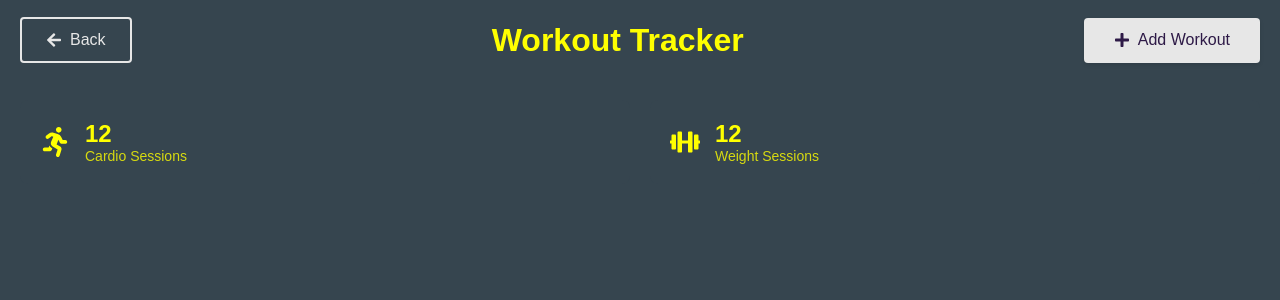
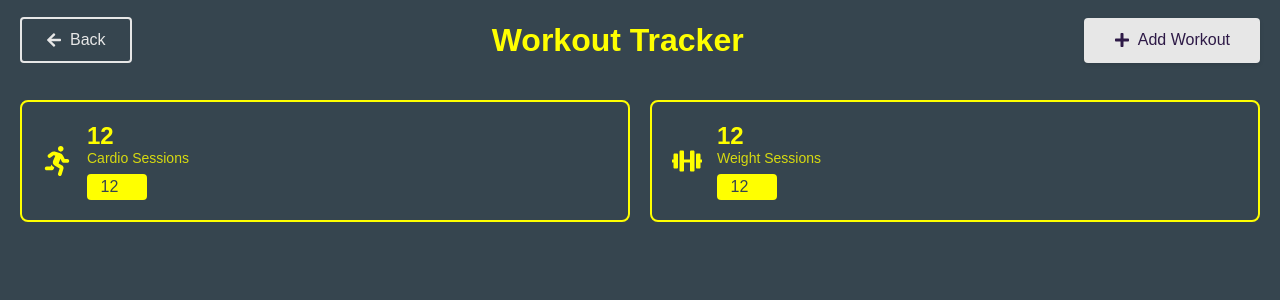
Before and after one commit to PelMak98/life-organizer, a React (Vite) app: page / in a window 1280 px wide. Both pictures are taken after a click on the element "Workout". Shown: the top 300 px of the page. Built offline with nearby package versions, Linux system fonts and the light colour scheme.

Commit message:
Update workout component styling and functionality

```diff
--- a/src/components/Workout.jsx
+++ b/src/components/Workout.jsx
@@ -1,4 +1,3 @@
-// src/components/Workout.jsx
 import React, { useState, useEffect } from 'react';
 import {
     FaArrowLeft,
@@ -96,6 +95,16 @@ const Workout = ({ onReturn }) => {
                     <div className="subscription-info">
                         <span className="sessions-left">{subscriptions.cardio}</span>
                         <span className="label">Cardio Sessions</span>
+                        <input
+                            type="number"
+                            value={subscriptions.cardio}
+                            onChange={(e) => setSubscriptions(prev => ({
+                                ...prev,
+                                cardio: parseInt(e.target.value) || 0
+                            }))}
+                            min="0"
+                            className="sessions-input"
+                        />
                     </div>
                 </div>
                 <div className="subscription-card">
@@ -103,6 +112,16 @@ const Workout = ({ onReturn }) => {
                     <div className="subscription-info">
                         <span className="sessions-left">{subscriptions.weights}</span>
                         <span className="label">Weight Sessions</span>
+                        <input
+                            type="number"
+                            value={subscriptions.weights}
+                            onChange={(e) => setSubscriptions(prev => ({
+                                ...prev,
+                                weights: parseInt(e.target.value) || 0
+                            }))}
+                            min="0"
+                            className="sessions-input"
+                        />
                     </div>
                 </div>
             </div>
--- a/src/styles/workout.css
+++ b/src/styles/workout.css
@@ -67,6 +67,7 @@
     background-color: #36454F;
     color: #FFFF00;
     border-radius: 8px;
+    border: 2px solid #FFFF00;
 }
 
 .subscription-card svg {
@@ -86,6 +87,18 @@
 .label {
     font-size: 14px;
     opacity: 0.8;
+}
+
+.sessions-input {
+    width: 60px;
+    padding: 4px;
+    margin-top: 8px;
+    background-color: #FFFF00;
+    color: #36454F;
+    border: none;
+    border-radius: 4px;
+    text-align: center;
+    font-size: 16px;
 }
 
 .workouts-list {
@@ -173,7 +186,7 @@
     color: #FFFF00;
 }
 
-.modal-overlay {
+.workout-container .modal-overlay {
     position: fixed;
     top: 0;
     left: 0;
@@ -186,87 +199,88 @@
     z-index: 2000;
 }
 
-.modal-wrapper {
-    background-color: #36454F !important;
+.workout-container .modal-wrapper {
+    background-color: #FFFF00 !important;
     width: 90%;
     max-width: 440px;
     border-radius: 8px;
+    border: 2px solid #36454F;
 }
 
-.modal-content {
-    background-color: #36454F !important;
+.workout-container .modal-content {
+    background-color: #FFFF00 !important;
 }
 
-.modal-header {
+.workout-container .modal-header {
     padding: 20px;
-    border-bottom: 1px solid rgba(255, 255, 0, 0.1);
+    border-bottom: 1px solid #36454F;
 }
 
-.modal-header h2 {
-    color: #FFFF00;
+.workout-container .modal-header h2 {
+    color: #36454F;
     margin: 0;
     font-size: 1.5rem;
 }
 
-.modal-content form {
+.workout-container .modal-content form {
     padding: 20px;
-    background-color: #36454F !important;
+    background-color: #FFFF00 !important;
 }
 
-.form-group {
+.workout-container .form-group {
     margin-bottom: 15px;
     position: relative;
 }
 
-.form-group input {
+.workout-container .form-group input {
     width: 100%;
     padding: 12px;
-    border: none;
+    border: 2px solid #36454F !important;
     border-radius: 4px;
-    background-color: #FFFF00;
-    color: #36454F;
+    background-color: #FFFF00 !important;
+    color: #36454F !important;
     font-size: 16px;
 }
 
-.form-group input::placeholder {
+.workout-container .form-group input::placeholder {
     color: #36454F;
     opacity: 0.7;
 }
 
-.type-switch {
+.workout-container .type-switch {
     display: flex;
     gap: 10px;
     margin-bottom: 20px;
 }
 
-.switch-option {
+.workout-container .switch-option {
     flex: 1;
     padding: 12px;
     display: flex;
     align-items: center;
     justify-content: center;
     gap: 8px;
-    background-color: rgba(255, 255, 0, 0.1);
-    border: 1px solid #FFFF00;
-    color: #FFFF00;
+    background-color: #FFFF00 !important;
+    border: 2px solid #36454F !important;
+    color: #36454F !important;
     border-radius: 4px;
     cursor: pointer;
     font-size: 16px;
 }
 
-.switch-option.active {
-    background-color: #FFFF00;
-    color: #36454F;
+.workout-container .switch-option.active {
+    background-color: #36454F !important;
+    color: #FFFF00 !important;
 }
 
-.form-buttons {
+.workout-container .form-buttons {
     display: flex;
     gap: 10px;
     margin-top: 20px;
 }
 
-.primary-button,
-.secondary-button {
+.workout-container .primary-button,
+.workout-container .secondary-button {
     flex: 1;
     padding: 12px;
     border-radius: 4px;
@@ -274,16 +288,16 @@
     font-size: 16px;
 }
 
-.primary-button {
-    background-color: #FFFF00;
-    color: #36454F;
+.workout-container .primary-button {
+    background-color: #36454F;
+    color: #FFFF00;
     border: none;
 }
 
-.secondary-button {
-    background-color: transparent;
-    color: #FFFF00;
-    border: 1px solid #FFFF00;
+.workout-container .secondary-button {
+    background-color: #FFFF00;
+    color: #36454F;
+    border: 2px solid #36454F;
 }
 
 @media (max-width: 768px) {
```
